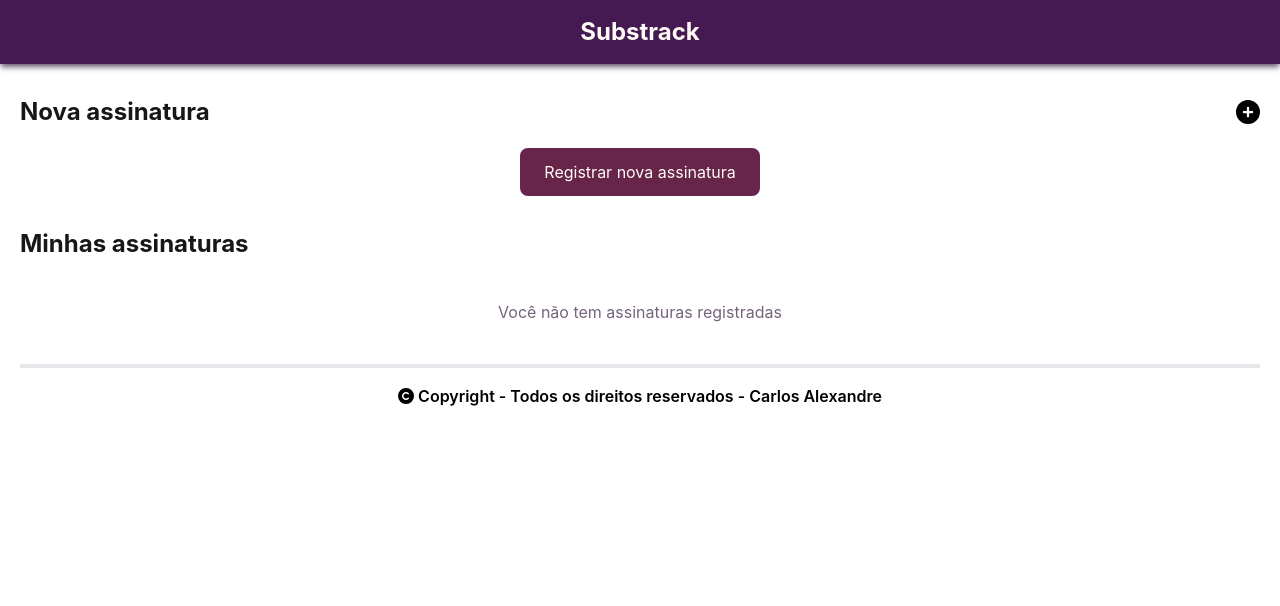
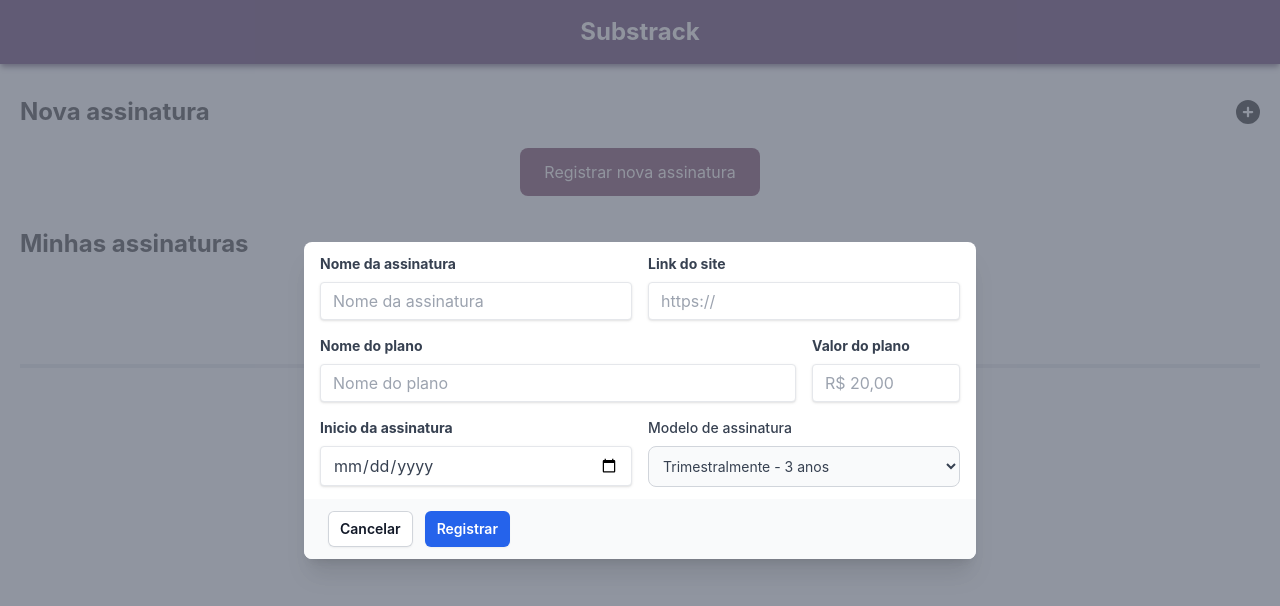
Before and after one commit to carlosalexandre137/substrack, a React (Create React App) app: page / in a window 1280 px wide. Both pictures are taken after a click on the button "Registrar nova assinatura". Shown: the top 606 px of the page. Built offline with nearby package versions, Linux system fonts and the light colour scheme.

Commit message:
Created inputs from form

```diff
--- a/package.json
+++ b/package.json
@@ -6,6 +6,8 @@
     "@fortawesome/fontawesome-svg-core": "^6.5.1",
     "@fortawesome/free-solid-svg-icons": "^6.5.1",
     "@fortawesome/react-fontawesome": "^0.2.0",
+    "@headlessui/react": "^1.7.17",
+    "@heroicons/react": "^2.0.18",
     "@testing-library/jest-dom": "^5.17.0",
     "@testing-library/react": "^13.4.0",
     "@testing-library/user-event": "^13.5.0",
--- a/src/App.js
+++ b/src/App.js
@@ -3,14 +3,26 @@ import MySubscriptions from "./Components/MySubscriptions/Index";
 import NewSubscription from "./Components/NewSubscription/Index";
 import "./App.scss";
 import Footer from "./Components/Footer/Index";
+import Modal from "./Components/Modal/Index";
+import { useState } from "react";
+import Form from "./Components/Form/Index";
 
 function App() {
+  const [open, setOpen] = useState(false);
+
+  const updateModal = (state) => {
+    setOpen(state);
+  };
+
   return (
     <div className="App">
       <Header />
       <main className="px-5">
-        <NewSubscription />
+        <NewSubscription updateModal={updateModal} />
         <MySubscriptions />
+        <Modal open={open} updateModal={updateModal}>
+          <Form updateModal={updateModal} />
+        </Modal>
         <Footer />
       </main>
     </div>
--- /dev/null
+++ b/src/Components/Form/Index.js
@@ -0,0 +1,98 @@
+const Form = ({ updateModal }) => {
+  return (
+    <form>
+      <div className="px-4 py-3">
+        <div className="grid grid-cols-4 gap-4">
+          <div className="col-span-4 sm:col-span-2">
+            <label className="block text-gray-700 text-sm font-bold mb-2" htmlFor="nameSubscription">
+              Nome da assinatura
+            </label>
+            <input
+              className="shadow appearance-none border rounded w-full py-2 px-3 text-gray-700 leading-tight focus:outline-none focus:shadow-outline"
+              id="nameSubscription"
+              type="text"
+              placeholder="Nome da assinatura"
+            />
+          </div>
+          <div className="col-span-4 sm:col-span-2">
+            <label className="block text-gray-700 text-sm font-bold mb-2" htmlFor="website">
+              Link do site
+            </label>
+            <input
+              className="shadow appearance-none border rounded w-full py-2 px-3 text-gray-700 leading-tight focus:outline-none focus:shadow-outline"
+              id="website"
+              type="text"
+              placeholder="https://"
+            />
+          </div>
+          <div className="col-span-3">
+            <label className="block text-gray-700 text-sm font-bold mb-2" htmlFor="plan">
+              Nome do plano
+            </label>
+            <input
+              className="shadow appearance-none border rounded w-full py-2 px-3 text-gray-700 leading-tight focus:outline-none focus:shadow-outline"
+              id="plan"
+              type="text"
+              placeholder="Nome do plano"
+            />
+          </div>
+          <div className="col-span-1">
+            <label className="block text-gray-700 text-sm font-bold mb-2" htmlFor="price">
+              Valor do plano
+            </label>
+            <input
+              className="shadow appearance-none border rounded w-full py-2 px-3 text-gray-700 leading-tight focus:outline-none focus:shadow-outline"
+              id="price"
+              type="text"
+              placeholder="R$ 20,00"
+            />
+          </div>
+          <div className="col-span-2">
+            <label className="block text-gray-700 text-sm font-bold mb-2" htmlFor="date">
+              Inicio da assinatura
+            </label>
+            <input
+              className="shadow appearance-none border rounded w-full py-2 px-3 text-gray-700 leading-tight focus:outline-none focus:shadow-outline"
+              id="date"
+              type="date"
+              placeholder="R$ 20,00"
+            />
+          </div>
+          <div className="col-span-2">
+            <label htmlFor="modelSubscription" className="block mb-2 text-sm font-medium text-gray-700 dark:text-white">
+              Modelo de assinatura
+            </label>
+            <select
+              id="modelSubscription"
+              className="bg-gray-50 border border-gray-300 text-gray-700 text-sm rounded-lg focus:ring-blue-500 focus:border-blue-500 block w-full p-2.5 dark:bg-gray-700 dark:border-gray-600 dark:placeholder-gray-400 dark:text-white dark:focus:ring-blue-500 dark:focus:border-blue-500"
+            >
+              <option defaultValue="quarterly">Trimestralmente - 3 anos</option>
+              <option defaultValue="annually">Anualmente - 1 ano</option>
+              <option defaultValue="monthly">Mensalmente - 1 mês</option>
+              <option defaultValue="weekly">Semanalmente - 1 semana</option>
+              <option defaultValue="daily">Diariamente - 1 dia</option>
+            </select>
+          </div>
+        </div>
+      </div>
+      <div className="bg-gray-50 px-4 py-3 sm:flex sm:flex-row sm:px-6">
+        <button
+          type="button"
+          className="mt-3 inline-flex w-full justify-center rounded-md bg-white px-3 py-2 text-sm font-semibold text-gray-900 shadow-sm ring-1 ring-inset ring-gray-300 hover:bg-gray-50 sm:mt-0 sm:w-auto"
+          onClick={() => updateModal(false)}
+        >
+          Cancelar
+        </button>
+        <button
+          type="button"
+          className="inline-flex w-full justify-center rounded-md bg-blue-600 px-3 py-2 text-sm font-semibold text-white shadow-sm hover:bg-blue-700 sm:ml-3 mt-3 sm:mt-0 sm:w-auto"
+          onClick={() => updateModal(false)}
+        >
+          Registrar
+        </button>
+      </div>
+    </form>
+  );
+};
+
+export default Form;
--- /dev/null
+++ b/src/Components/Modal/Index.js
@@ -0,0 +1,40 @@
+import { Fragment } from "react";
+import { Dialog, Transition } from "@headlessui/react";
+
+export default function Modal({ open, updateModal, children }) {
+  return (
+    <Transition.Root show={open} as={Fragment}>
+      <Dialog as="div" className="relative z-10" onClose={updateModal}>
+        <Transition.Child
+          as={Fragment}
+          enter="ease-out duration-300"
+          enterFrom="opacity-0"
+          enterTo="opacity-100"
+          leave="ease-in duration-200"
+          leaveFrom="opacity-100"
+          leaveTo="opacity-0"
+        >
+          <div className="fixed inset-0 bg-gray-500 bg-opacity-75 transition-opacity" />
+        </Transition.Child>
+
+        <div className="fixed inset-0 z-10 w-screen overflow-y-auto">
+          <div className="flex min-h-full items-end justify-center p-4 text-center sm:items-center sm:p-0">
+            <Transition.Child
+              as={Fragment}
+              enter="ease-out duration-300"
+              enterFrom="opacity-0 translate-y-4 sm:translate-y-0 sm:scale-95"
+              enterTo="opacity-100 translate-y-0 sm:scale-100"
+              leave="ease-in duration-200"
+              leaveFrom="opacity-100 translate-y-0 sm:scale-100"
+              leaveTo="opacity-0 translate-y-4 sm:translate-y-0 sm:scale-95"
+            >
+              <Dialog.Panel className="relative transform overflow-hidden rounded-lg bg-white text-left shadow-xl transition-all sm:my-8 w-full sm:max-w-2xl">
+                {children}
+              </Dialog.Panel>
+            </Transition.Child>
+          </div>
+        </div>
+      </Dialog>
+    </Transition.Root>
+  );
+}
--- a/src/Components/NewSubscription/Index.js
+++ b/src/Components/NewSubscription/Index.js
@@ -2,15 +2,21 @@ import Title from "../Title/Index";
 import { FontAwesomeIcon } from "@fortawesome/react-fontawesome";
 import { faCirclePlus } from "@fortawesome/free-solid-svg-icons";
 
-const NewSubscription = () => {
+const NewSubscription = ({ updateModal }) => {
+  const addSubscription = () => updateModal(true);
+
   return (
     <section>
       <Title text="Nova assinatura">
-        <button type="button" title="Registrar nova assinatura">
+        <button type="button" title="Registrar nova assinatura" onClick={addSubscription}>
           <FontAwesomeIcon icon={faCirclePlus} size="xl" />
         </button>
       </Title>
-      <button type="button" className="text-center bg-dark-brown py-3 px-6 text-light-white mx-auto block mt-5 rounded-lg">
+      <button
+        type="button"
+        className="text-center bg-dark-brown py-3 px-6 text-light-white mx-auto block mt-5 rounded-lg"
+        onClick={addSubscription}
+      >
         Registrar nova assinatura
       </button>
     </section>
```
Also changed, not shown: 1 other file (tests, documents, lock files or other folders).
